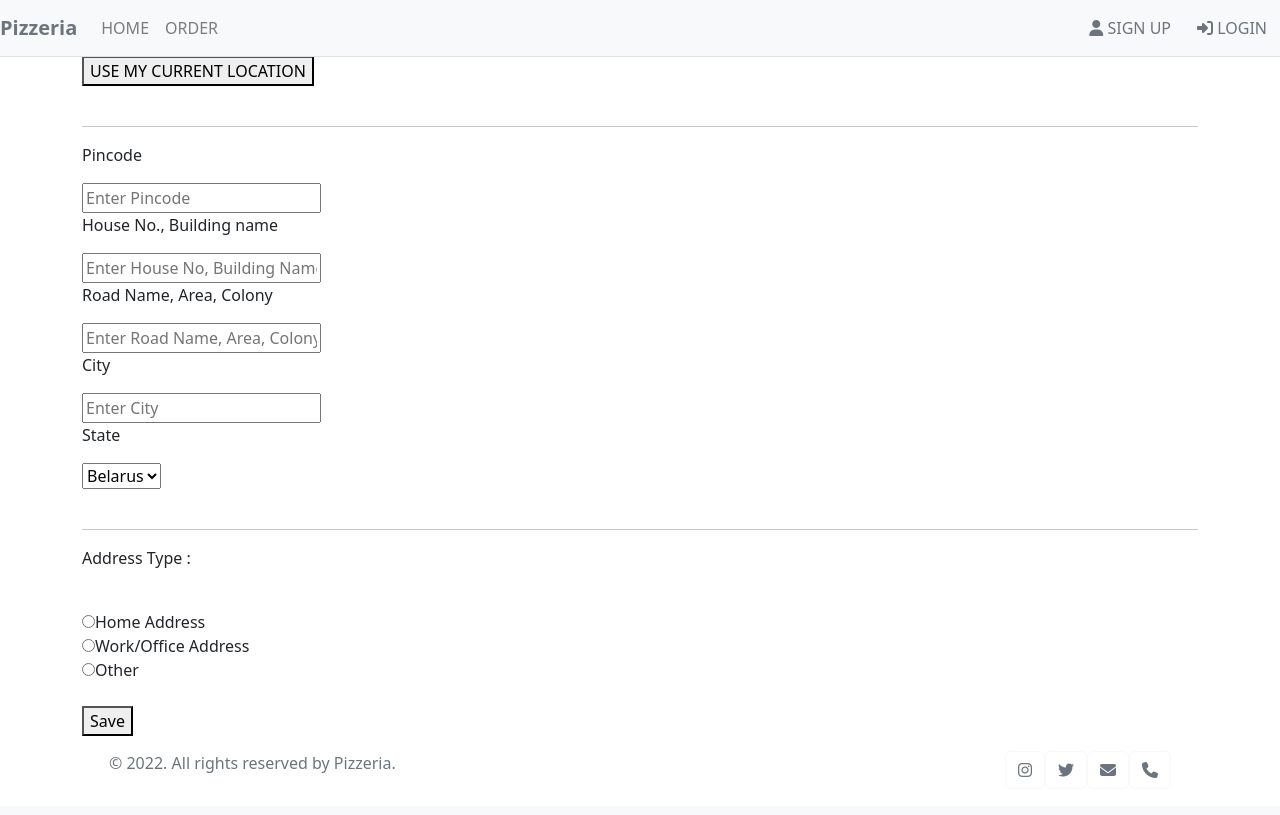
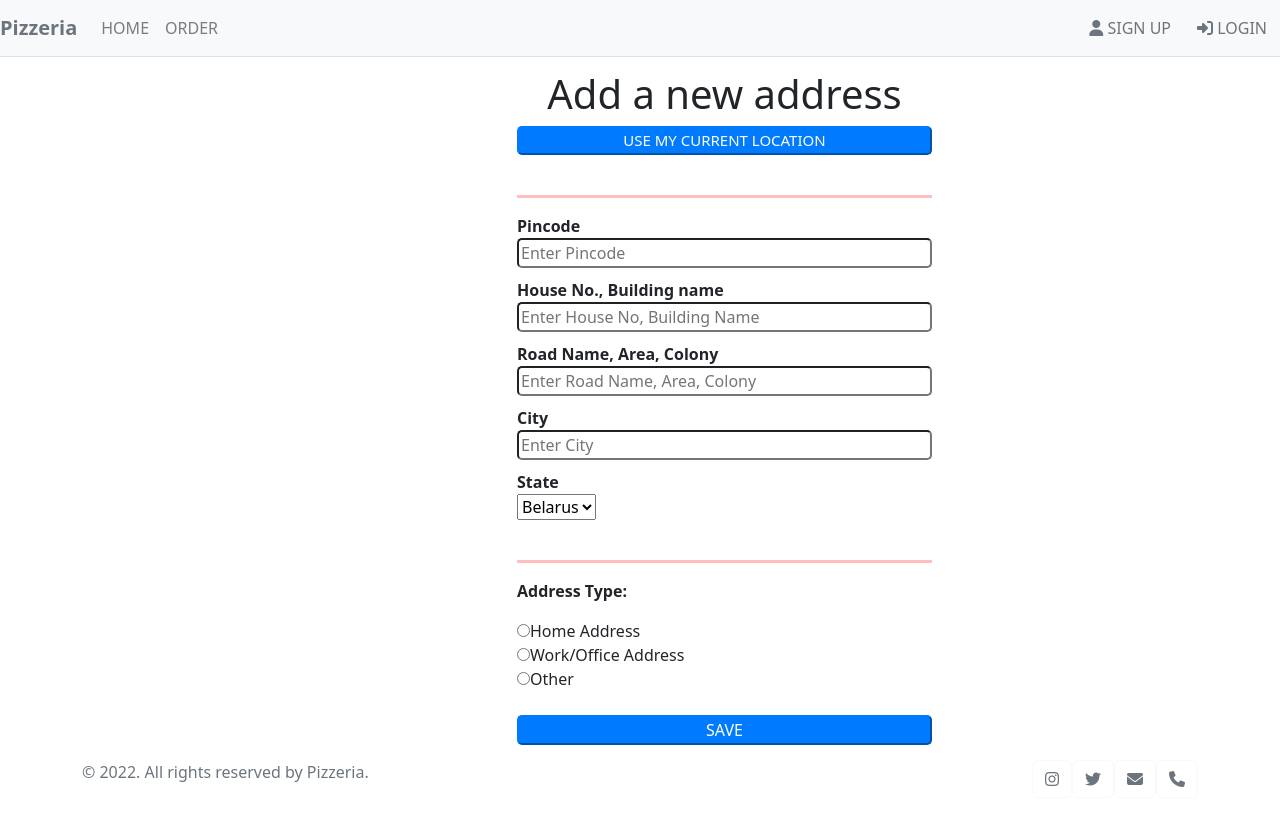
Before and after one commit to AliaksPaul/PizzaShop, a Django app: template templates/address/address.html in a window 1280 px wide. Before the commit the page ends 778 px from the top, so only its background shows below. Run offline with Django 4.2, Linux system fonts and the light colour scheme; the template is opened without the code that fills it, so the values that code supplies are empty; some libraries are stand-ins or nearby versions.

Commit message:
address layout file was fixed

```diff
--- a/address/urls.py
+++ b/address/urls.py
@@ -1,5 +1,6 @@
 from django.contrib import admin
 from django.urls import path, include
+from . import views
 
 urlpatterns = [
 
--- a/templates/address/address.html
+++ b/templates/address/address.html
@@ -3,42 +3,39 @@
 {% block content %}
 
 <div class="container">
-
+    <div style="width: 415px; margin-left: 435px;">
         <form action="#" method="post">
-<h1>Add a new address</h1>
+            <h1 style="margin-top: 70px;" class="text-center"> Add a new address </h1>
+            <div >
+                <button style="width: 415px; font-size: 15px; border-radius: 5px;" type="submit" class="button btn-primary">USE MY CURRENT LOCATION</button>
+            </div><br>
+            <hr style=" border-width: 3px; color:red;">
             <div>
-        <button  type="submit" class="button_brown">USE MY CURRENT LOCATION</button>
-    </div>
-    <br>
-    <hr class="band">
-    <div>
-        <p class="pin">Pincode</p>
-        <input placeholder="Enter Pincode" class="input" type="tel" name="Pincode" value="">
+                <p style="margin-bottom: 0px;"><b>Pincode</b></p>
+                <input placeholder="Enter Pincode" class="input" type="tel" name="Pincode" value="" style="width: 415px; margin-bottom: 10px;border-radius: 5px; ">
             </div>
             <div>
-        <p class="str">House No., Building name</p>
-        <input placeholder="Enter House No, Building Name" class="input" type="text" name="House" value="">
+                <p style="margin-bottom: 0px;"><b>House No., Building name</b></p>
+                <input placeholder="Enter House No, Building Name" class="input" type="text" name="House" value="" style="width: 415px; margin-bottom: 10px; border-radius: 5px;">
             </div>
             <div>
-        <p class="str">Road Name, Area, Colony</p>
-
-        <input placeholder="Enter Road Name, Area, Colony" class="input" type="text" name="House" value="">
+                <p style="margin-bottom: 0px;"><b>Road Name, Area, Colony</b></p>
+                <input placeholder="Enter Road Name, Area, Colony" class="input" type="text" name="House" value="" style="width: 415px; margin-bottom: 10px; border-radius: 5px;">
             </div>
-    <div class="city">
-        <p class="city1">City</p>
-        <input placeholder="Enter City"   type="text"  name="City" value="">
-        <p class="state">State</p>
-        <select name="state" class="city">
+            <div>
+                <p style="margin-bottom: 0px;"><b>City</b></p>
+                <input placeholder="Enter City"   type="text"  name="City" value="" style="width: 415px; margin-bottom: 10px; border-radius: 5px;">
+                <p style="margin-bottom: 0px;"><b>State</b></p>
+                <select name="state">
                     <option value="Belarus">Belarus</option>
                     <option value="Russia">Russia</option>
                     <option value="Poland">Poland</option>
                 </select>
             </div>
             <br>
-    <hr class="band">
-    <div class="location">
-        <p>Address Type :</p>
-        <br>
+            <hr style=" border-width: 3px; color:red;">
+            <div>
+                <p><b>Address Type:</b></p>
                 <div>
                     <input type="radio" name="Home" value="">Home Address
                 </div>
@@ -50,9 +47,11 @@
                 </div>
                 <div>
                 <br>
-        <button  type="submit" class="button blue">Save</button>
+                <button  type="submit" class="button btn-primary" style="width: 415px; border-radius: 5px;">SAVE</button>
+                </div>
             </div>
         </form>
     </div>
+</div>
 
 {% endblock  %}
--- a/templates/address/shipping_addresses.html
+++ b/templates/address/shipping_addresses.html
@@ -4,7 +4,7 @@
 
 <form action="#" method="POST" enctype="multipart/form-data">
     <div class="text-center">
-        <h1 style="height:20px; width:1000px; margin-left: 300px; margin-bottom: 35px;"> Shipping Addresses </h1>
+        <h1 style="height:20px; width:1000px; margin-left: 300px; margin-bottom: 35px; margin-top: 60px;"> Shipping Addresses </h1>
         <h4 style="width: 1620px; margin-left: 0px; text-align: center; margin-bottom: 40px;"> The following shipping addresses are associated with your account </h4>
         <p style="font-size: 17px; height: 15px; margin-right: 500px;"> ADDRESS </p>
         <hr style="background:rgb(75, 9, 9); height:3px; width:900px; margin-left: 350px;">
--- a/templates/base.html
+++ b/templates/base.html
@@ -29,6 +29,7 @@
     <script src="https://cdn.jsdelivr.net/npm/bootstrap@5.2.0/dist/js/bootstrap.min.js" integrity="sha384-ODmDIVzN+pFdexxHEHFBQH3/9/vQ9uori45z4JjnFsRydbmQbmL5t1tQ0culUzyK" crossorigin="anonymous"></script>
     <link href="https://cdn.jsdelivr.net/npm/bootstrap@5.2.0/dist/css/bootstrap.min.css" rel="stylesheet" integrity="sha384-gH2yIJqKdNHPEq0n4Mqa/HGKIhSkIHeL5AyhkYV8i59U5AR6csBvApHHNl/vI1Bx" crossorigin="anonymous">
     <!-- Custom styles for this template -->
+
 
 </head>
 
```
Lines whose indentation alone changed are shown as unchanged.
